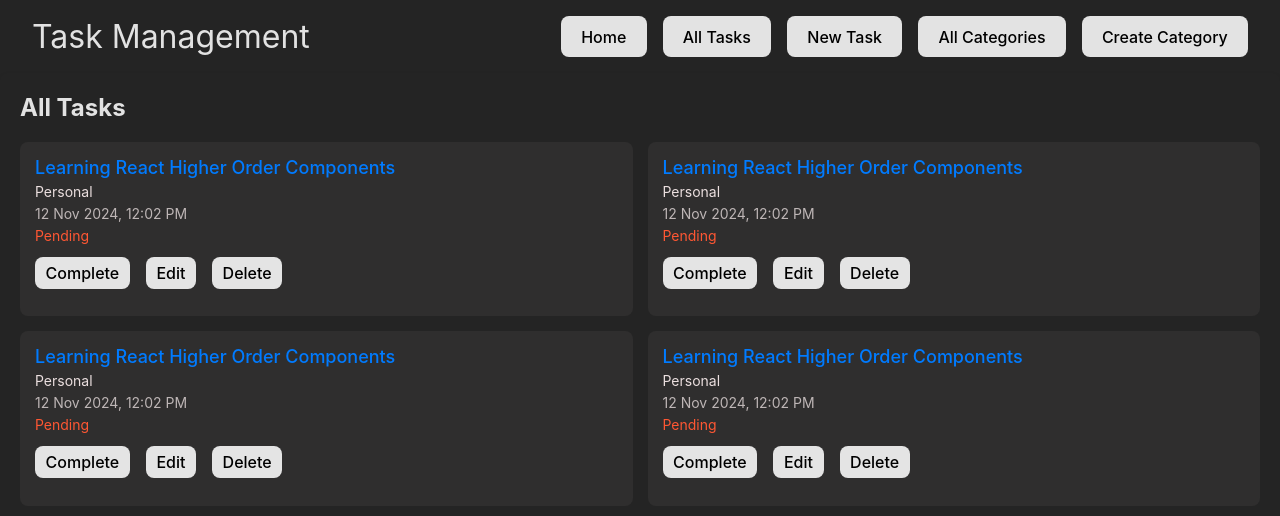
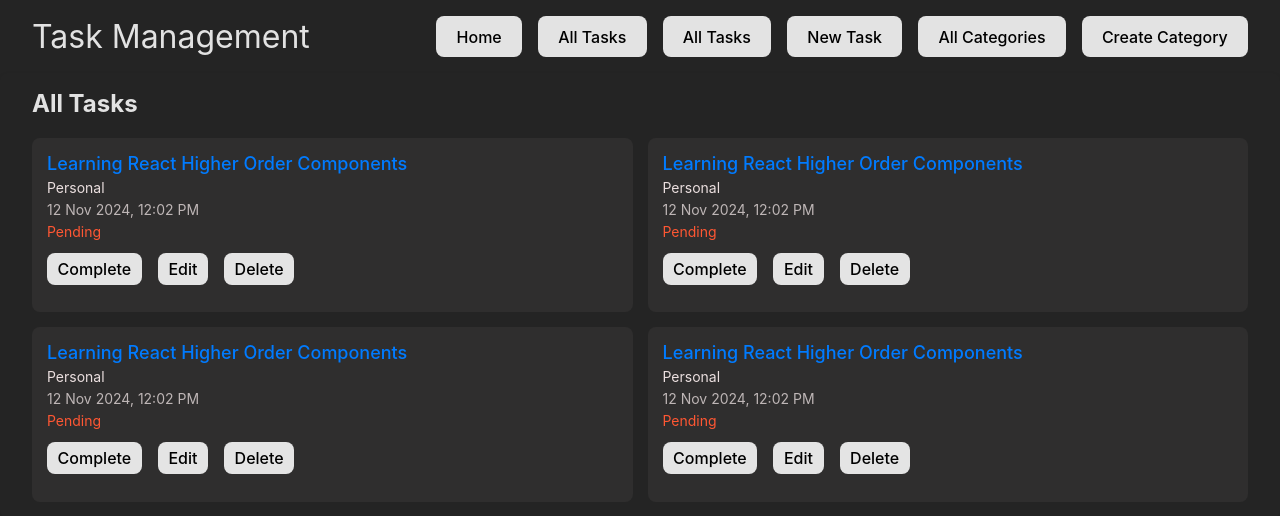
Before and after one commit to VictorMugisha/task-management-app, a React (Vite) app: page /all-tasks in a window 1280 px wide. Shown: the top 516 px of the page. Built offline with nearby package versions, Linux system fonts and the light colour scheme.

Commit message:
Implemented basic react router dom for routing

```diff
--- a/package.json
+++ b/package.json
@@ -11,7 +11,8 @@
   },
   "dependencies": {
     "react": "^18.3.1",
-    "react-dom": "^18.3.1"
+    "react-dom": "^18.3.1",
+    "react-router-dom": "^6.25.1"
   },
   "devDependencies": {
     "@types/react": "^18.3.3",
--- a/src/components/Navbar/Navbar.jsx
+++ b/src/components/Navbar/Navbar.jsx
@@ -1,4 +1,5 @@
 import React from 'react'
+import { Link } from 'react-router-dom'
 import "./Navbar.css"
 
 export default function Navbar() {
@@ -8,7 +9,8 @@ export default function Navbar() {
         <h1>Task Management</h1>
       </div>
       <nav>
-            <button>Home</button>
+        <Link to="/"><button>Home</button></Link>
+        <Link to="/all-tasks"><button>All Tasks</button></Link>
         <button>All Tasks</button>
         <button>New Task</button>
         <button>All Categories</button>
--- a/src/components/Task/Task.css
+++ b/src/components/Task/Task.css
@@ -1,5 +1,5 @@
 .all-tasks-container {
-    padding: 20px;
+    padding: 1rem 2rem;
     border-radius: 8px;
     box-shadow: 0 2px 4px rgba(0, 0, 0, 0.1);
     width: 100%;
--- a/src/pages/Layout.jsx
+++ b/src/pages/Layout.jsx
@@ -1,16 +1,18 @@
-import React from 'react'
-import Navbar from '../components/Navbar/Navbar'
-import Home from "./Home"
-import AllTasks from './AllTasks'
+import React from 'react';
+import { BrowserRouter as Router, Route, Routes } from 'react-router-dom';
+
+import Navbar from '../components/Navbar/Navbar';
+import Home from "./Home";
+import AllTasks from './AllTasks';
 
 export default function Layout() {
     return (
-        <main>
+        <Router>
             <Navbar />
-            <>
-                {/* <Home /> */}
-                <AllTasks />
-            </>
-        </main>
-    )
+            <Routes>
+                <Route path="/" element={<Home />} />
+                <Route path="/all-tasks" element={<AllTasks />} />
+            </Routes>
+        </Router>
+    );
 }
```
Also changed, not shown: 1 other file (tests, documents, lock files or other folders). Lines whose indentation alone changed are shown as unchanged.
